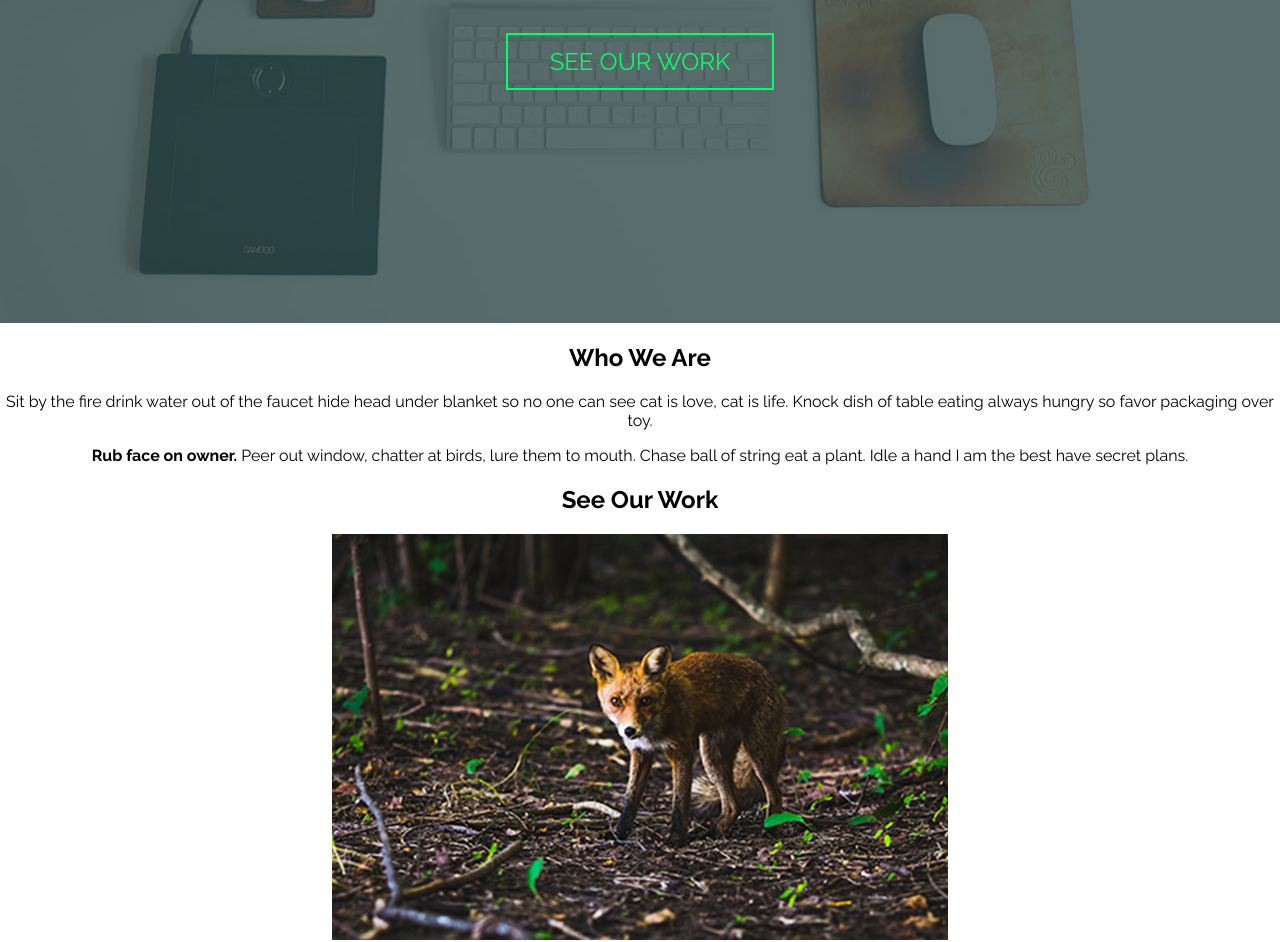
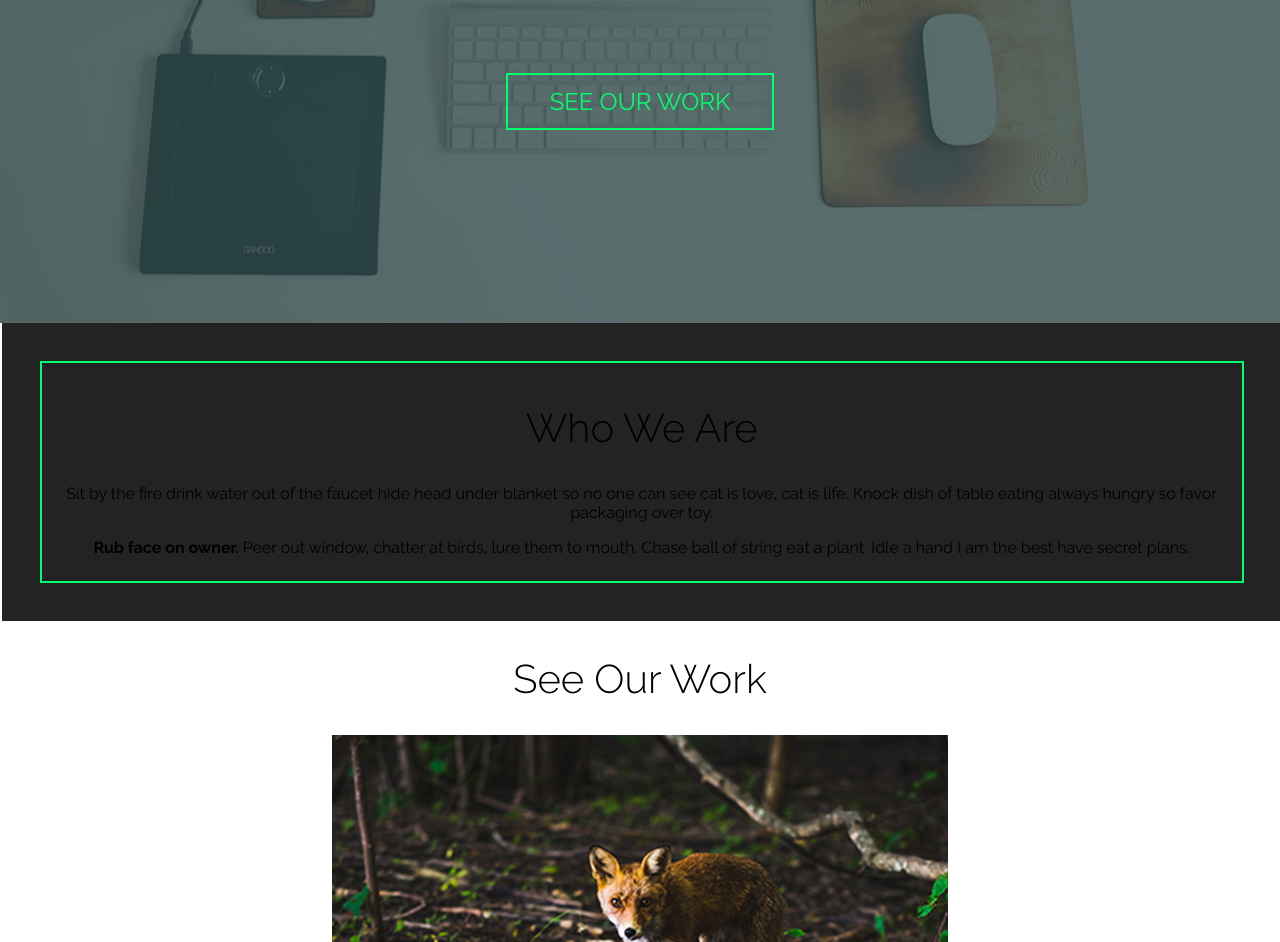
Before and after one commit to henrycode23/creative-inc-kp, a plain HTML site: page index.html in a window 1280 px wide. Shown: the part 477-1419 px from the top of the page. Drawn offline with Linux system fonts and the light colour scheme.

Commit message:
adding hero-home section, textbox with outline-offset

```diff
--- a/css/style.css
+++ b/css/style.css
@@ -23,6 +23,11 @@ img {
 
 /* typography
 ======================= */
+h1 {
+  font-weight: 300;
+  font-size: 2.5rem;
+}
+
 .title {
   font-size: 2.5rem;
   margin-bottom: 1.5em;
@@ -133,6 +138,18 @@ nav a:focus {
 @media (min-width: 60rem) {
   .home-hero {
     height: 100vh;
-    padding-top: 30vh;
+    padding-top: 35vh;
   }
 }
+
+
+/* hero-home
+======================= */
+.home-about-textbox {
+  background-color: #232323;
+  padding: 3em;
+  width: 100vw;
+  margin-left: -2.5%;
+  outline: 2px solid #00ff6c;
+  outline-offset: -2.5em;
+}
--- a/index.html
+++ b/index.html
@@ -29,6 +29,7 @@
     </div>
   </section>
 
+  <div class="container">
     <section class="home-about">
       <div class="home-about-textbox">
         <h1>Who We Are</h1>
@@ -36,6 +37,7 @@
         <p><strong>Rub face on owner.</strong> Peer out window, chatter at birds, lure them to mouth. Chase ball of string eat a plant. Idle a hand I am the best have secret plans.</p>
       </div>
     </section>
+  </div>
 
   <section class="portfolio">
     <h1>See Our Work</h1>
```
Lines whose indentation alone changed are shown as unchanged.
